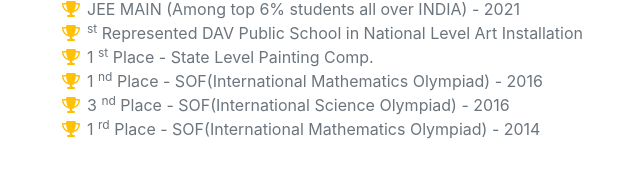
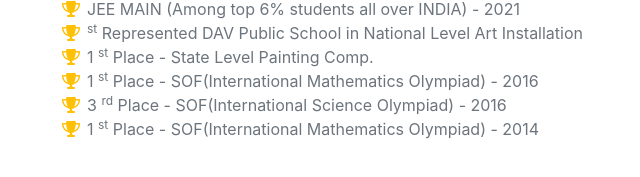
Before and after one commit to piyush-17/piyush_xyz, a plain HTML site: page index.html in a window 1280 px wide. Shown: the part 4466-4643 px from the top of the page, 273-913 px from the left. Drawn offline with nearby package versions, Linux system fonts and the light colour scheme; a web font is replaced by a local one.

Commit message:
index.html

```diff
--- a/index.html
+++ b/index.html
@@ -232,19 +232,19 @@
                     <li>
                         <span class="fa-li"><i class="fas fa-trophy text-warning"></i></span>
                         1
-                        <sup>nd</sup>
+                        <sup>st</sup>
                         Place - SOF(International Mathematics Olympiad) - 2016
                     </li>
                     <li>
                         <span class="fa-li"><i class="fas fa-trophy text-warning"></i></span>
                         3
-                        <sup>nd</sup>
+                        <sup>rd</sup>
                         Place - SOF(International Science Olympiad) - 2016
                     </li>
                     <li>
                         <span class="fa-li"><i class="fas fa-trophy text-warning"></i></span>
                         1
-                        <sup>rd</sup>
+                        <sup>st</sup>
                         Place - SOF(International Mathematics Olympiad) - 2014
 
                     </li>
```
